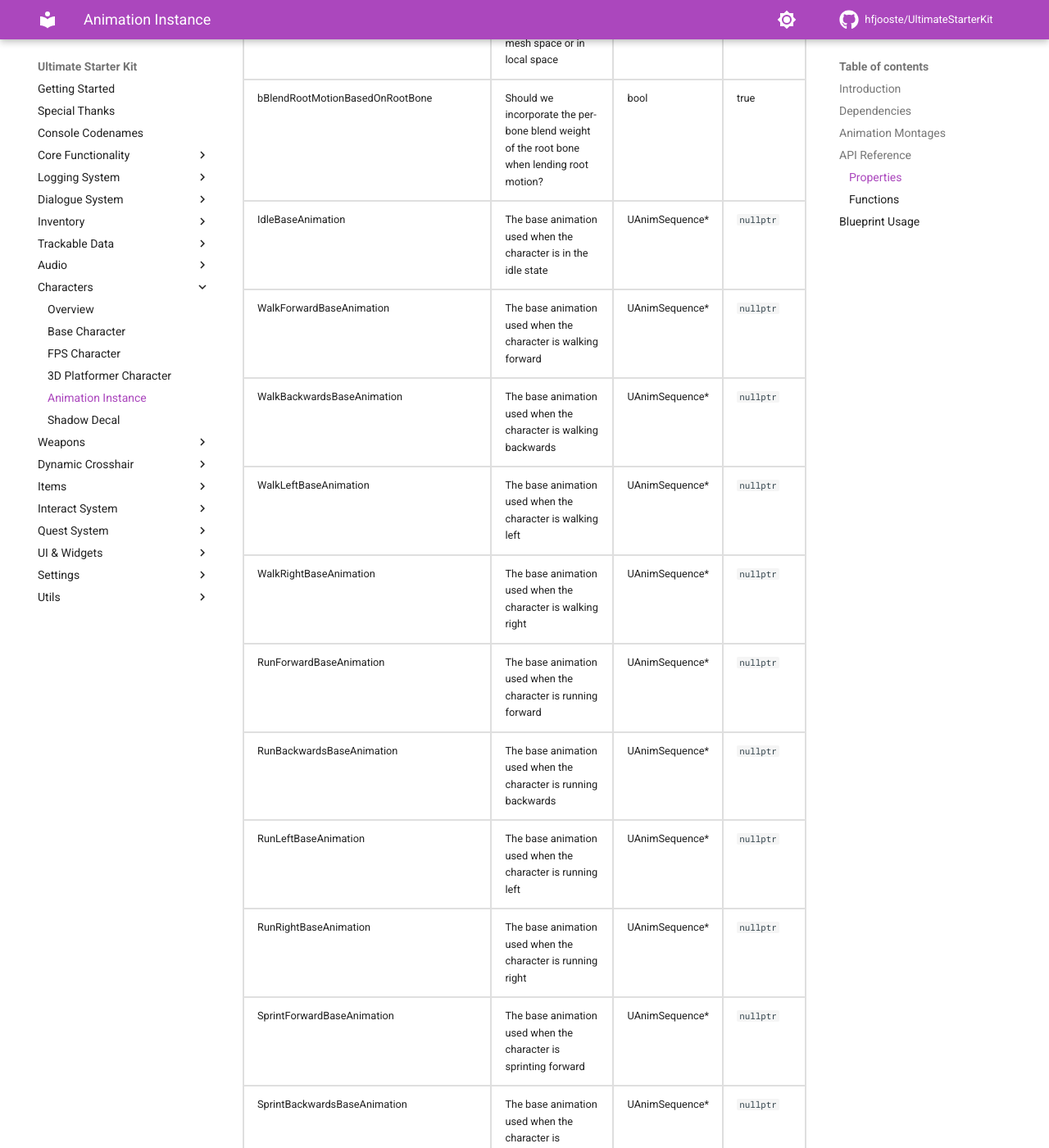
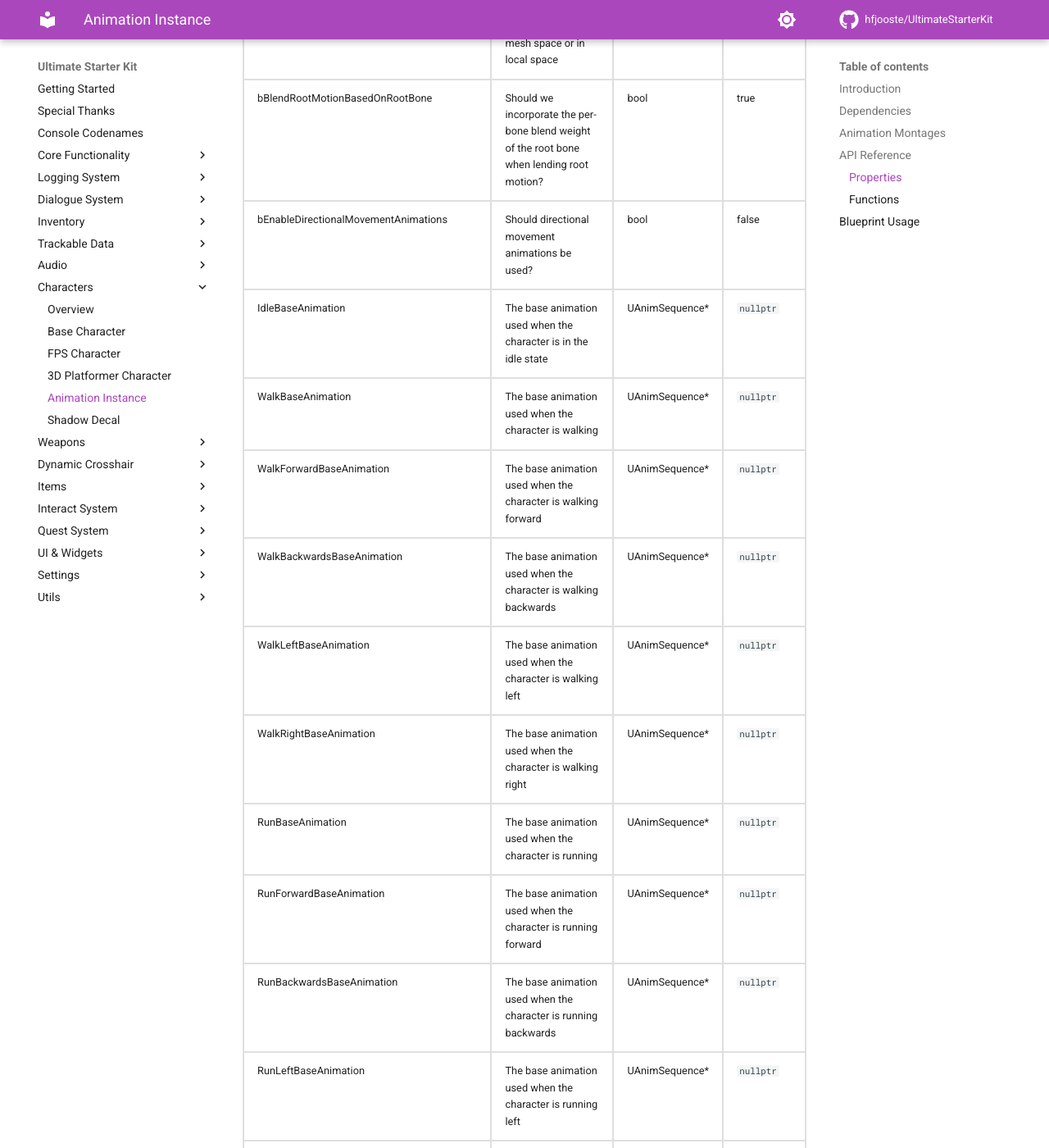
Before and after one commit to hfjooste/UltimateStarterKit, an MkDocs documentation site: the page built from docs/characteranimationinstance.md, in a window 1280 px wide and 1400 px high, scrolled down 963 px. Shown: the whole window at 82% size. Built offline with MkDocs 1.6.1 and Material for MkDocs 9.7.7, drawn with Linux system fonts in a browser that asks for light colours; comment, search, counter and statistics services are not loaded; some of the changed text lies outside the part shown.

Commit message:
Updated documentation

```diff
--- a/docs/characteranimationinstance.md
+++ b/docs/characteranimationinstance.md
@@ -44,8 +44,20 @@
 		<td>true</td>
 	</tr>
 	<tr>
+		<td>bEnableDirectionalMovementAnimations</td>
+		<td>Should directional movement animations be used?</td>
+		<td>bool</td>
+		<td>false</td>
+	</tr>
+	<tr>
 		<td>IdleBaseAnimation</td>
 		<td>The base animation used when the character is in the idle state</td>
+		<td>UAnimSequence*</td>
+		<td><code>nullptr</code></td>
+	</tr>
+	<tr>
+		<td>WalkBaseAnimation</td>
+		<td>The base animation used when the character is walking</td>
 		<td>UAnimSequence*</td>
 		<td><code>nullptr</code></td>
 	</tr>
@@ -74,6 +86,12 @@
 		<td><code>nullptr</code></td>
 	</tr>
 	<tr>
+		<td>RunBaseAnimation</td>
+		<td>The base animation used when the character is running</td>
+		<td>UAnimSequence*</td>
+		<td><code>nullptr</code></td>
+	</tr>
+	<tr>
 		<td>RunForwardBaseAnimation</td>
 		<td>The base animation used when the character is running forward</td>
 		<td>UAnimSequence*</td>
@@ -94,6 +112,12 @@
 	<tr>
 		<td>RunRightBaseAnimation</td>
 		<td>The base animation used when the character is running right</td>
+		<td>UAnimSequence*</td>
+		<td><code>nullptr</code></td>
+	</tr>
+	<tr>
+		<td>SprintBaseAnimation</td>
+		<td>The base animation used when the character is sprinting</td>
 		<td>UAnimSequence*</td>
 		<td><code>nullptr</code></td>
 	</tr>
@@ -160,6 +184,12 @@
 	<tr>
 		<td>CrouchIdleBaseAnimation</td>
 		<td>The base animation used when the character is crouching and idle</td>
+		<td>UAnimSequence*</td>
+		<td><code>nullptr</code></td>
+	</tr>
+	<tr>
+		<td>CrouchWalkBaseAnimation</td>
+		<td>The base animation used when the character is crouching and walking</td>
 		<td>UAnimSequence*</td>
 		<td><code>nullptr</code></td>
 	</tr>
@@ -1062,6 +1092,12 @@
 		<td><strong>UAnimSequence*</strong><br/>The idle animation to play</td>
 	</tr>
 	<tr>
+		<td>GetWalkBaseAnimation</td>
+		<td>Get the base walk animation</td>
+		<td></td>
+		<td><strong>UAnimSequence*</strong><br/>The walk animation to play</td>
+	</tr>
+	<tr>
 		<td>GetWalkForwardBaseAnimation</td>
 		<td>Get the base walk forward animation</td>
 		<td></td>
@@ -1086,6 +1122,12 @@
 		<td><strong>UAnimSequence*</strong><br/>The walk right animation to play</td>
 	</tr>
 	<tr>
+		<td>GetRunBaseAnimation</td>
+		<td>Get the base run animation</td>
+		<td></td>
+		<td><strong>UAnimSequence*</strong><br/>The run animation to play</td>
+	</tr>
+	<tr>
 		<td>GetRunForwardBaseAnimation</td>
 		<td>Get the base run forward animation</td>
 		<td></td>
@@ -1108,6 +1150,12 @@
 		<td>Get the base run right animation</td>
 		<td></td>
 		<td><strong>UAnimSequence*</strong><br/>The run right animation to play</td>
+	</tr>
+	<tr>
+		<td>GetSprintBaseAnimation</td>
+		<td>Get the base sprint animation</td>
+		<td></td>
+		<td><strong>UAnimSequence*</strong><br/>The sprint animation to play</td>
 	</tr>
 	<tr>
 		<td>GetSprintForwardBaseAnimation</td>
@@ -1174,6 +1222,12 @@
 		<td>Get the base crouch idle animation</td>
 		<td></td>
 		<td><strong>UAnimSequence*</strong><br/>The crouch idle animation to play</td>
+	</tr>
+	<tr>
+		<td>GetCrouchWalkBaseAnimation</td>
+		<td>Get the base crouch walk animation</td>
+		<td></td>
+		<td><strong>UAnimSequence*</strong><br/>The crouch walk animation to play</td>
 	</tr>
 	<tr>
 		<td>GetCrouchWalkForwardBaseAnimation</td>
```
Also changed, not shown: docs/uskcharacter.md (+12 -0 lines).
